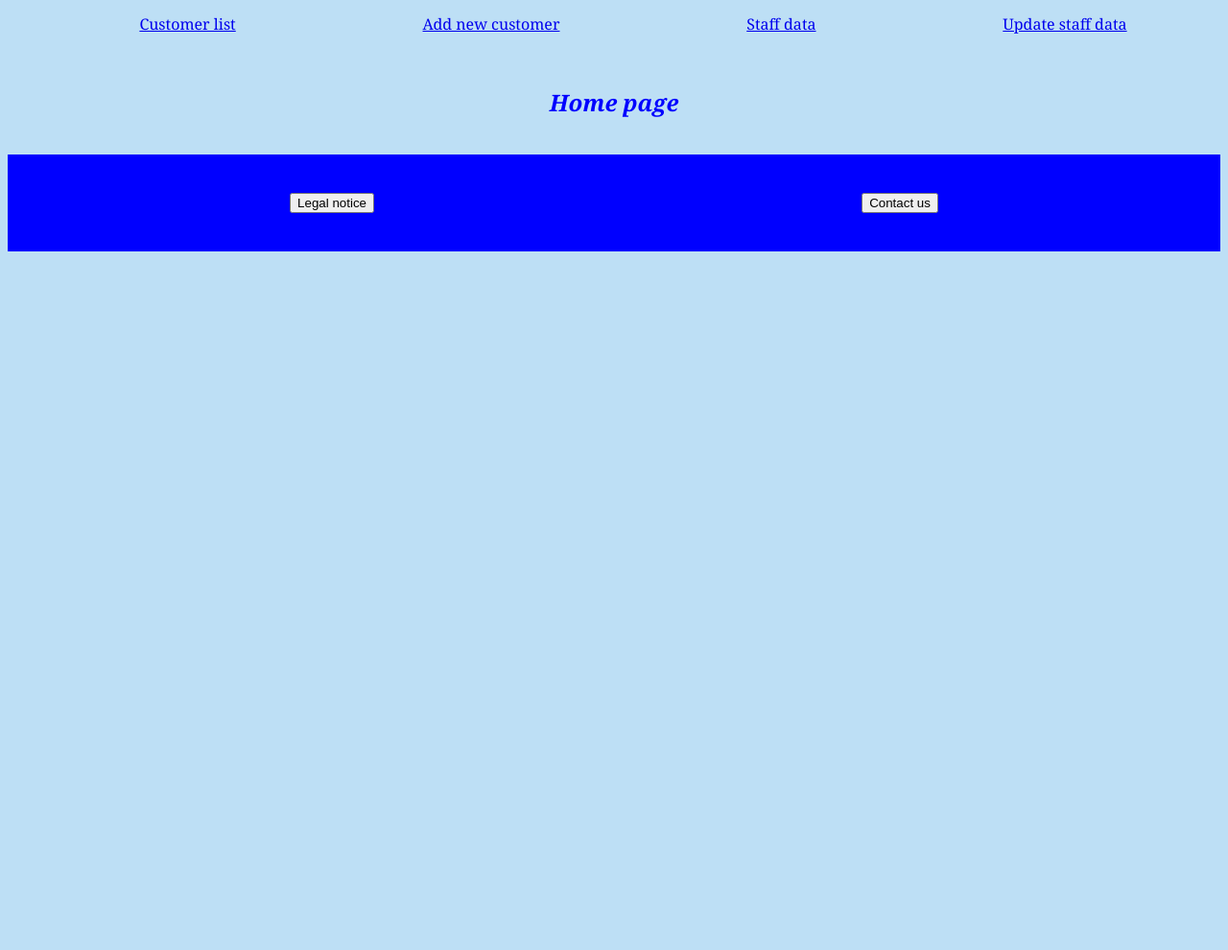
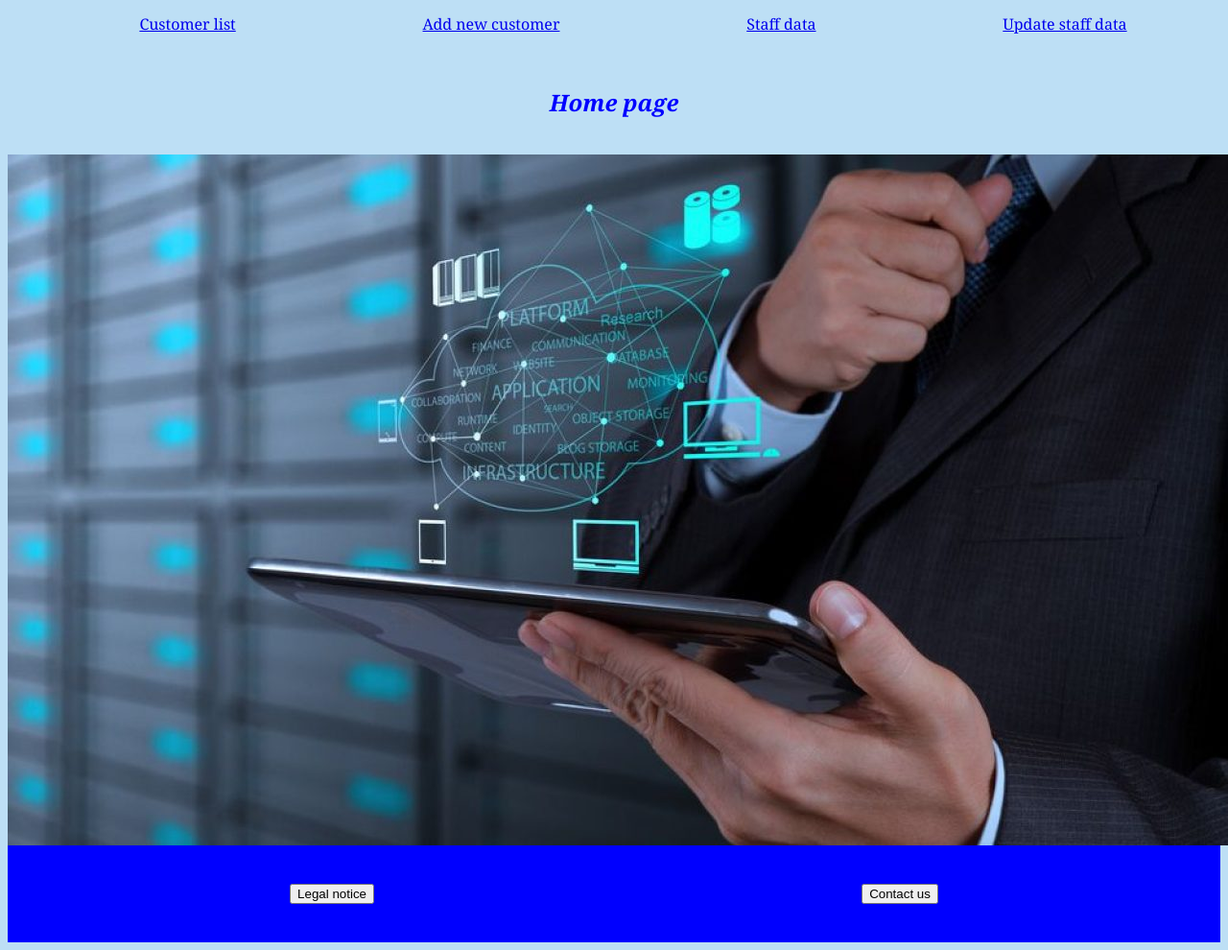
Before and after one commit to chlo06/ABI-Production, a PHP site: page / in a window 1280 px wide. Shown: the part 337-1327 px from the top of the page at 96% size. Before the commit the page ends 599 px from the top, so only its background shows below. Run offline with PHP 8.4, Linux system fonts and the light colour scheme.

Commit message:
Include php

```diff
--- a/index.html
+++ b/index.html
@@ -10,7 +10,7 @@
     <header>
 
         <div >
-                    <a href="./index.html"><img src="./Pictures/ABIlogo.png" id = "logo" /></a>
+                <a href="./index.html"><img src="./Pictures/ABIlogo.png" id = "logo" /></a>
                 </div>
         <div class="title">
                 <h1> Active Bretagne Informatique </h1>
@@ -38,7 +38,9 @@
         </nav><br />
 
         <h2> Home page </h2><br />
-
+    <div class="home">
+        <img src="Pictures/home.jpg">
+    </div>
 
         <footer><button> Legal notice </button> <button> Contact us </button></footer>
 </body>
--- a/style.css
+++ b/style.css
@@ -66,3 +66,7 @@ footer {
     display: flex;
     justify-content: space-around;
 }
+.home {
+    display: flex;
+    justify-content: space-around;
+}
```
